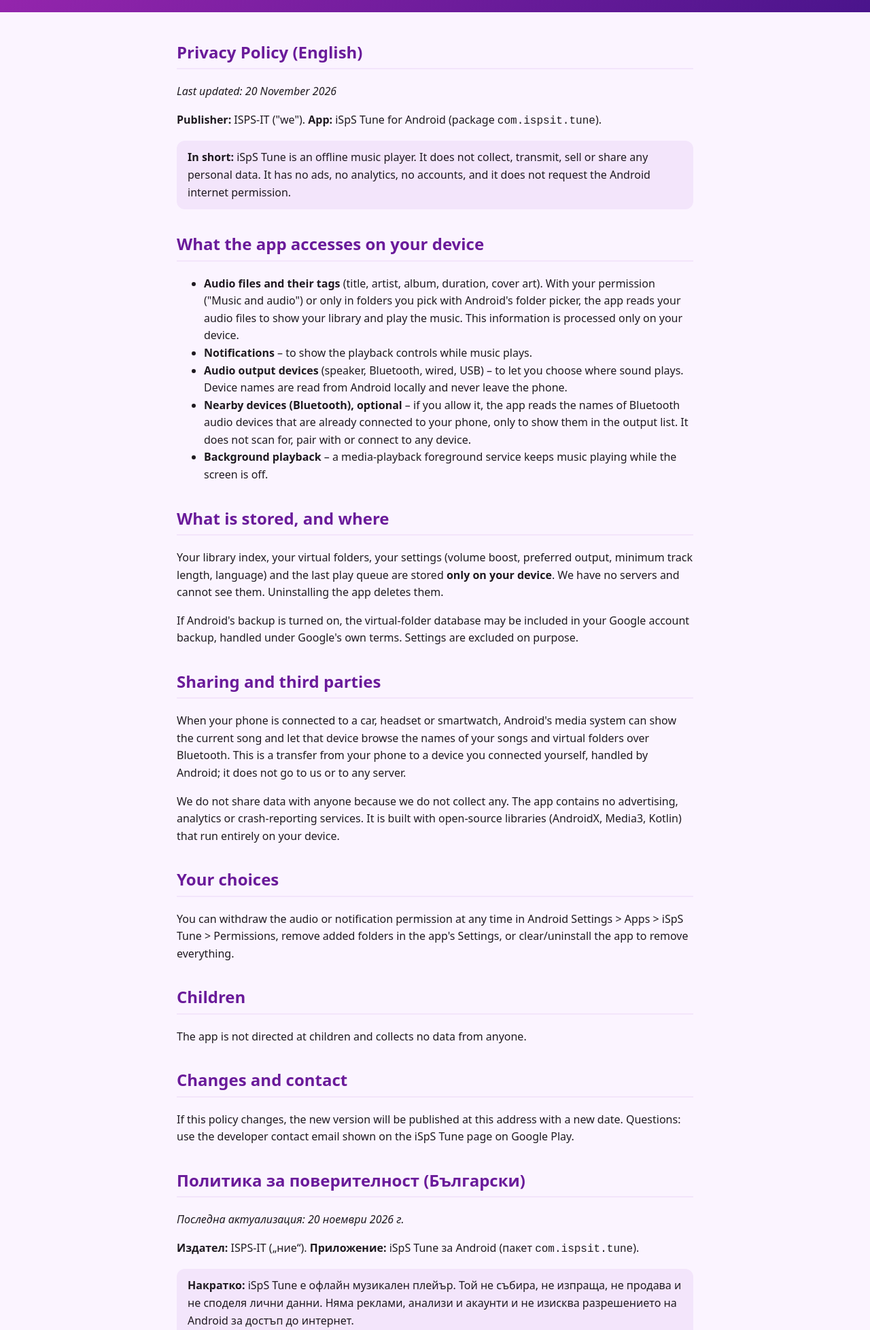
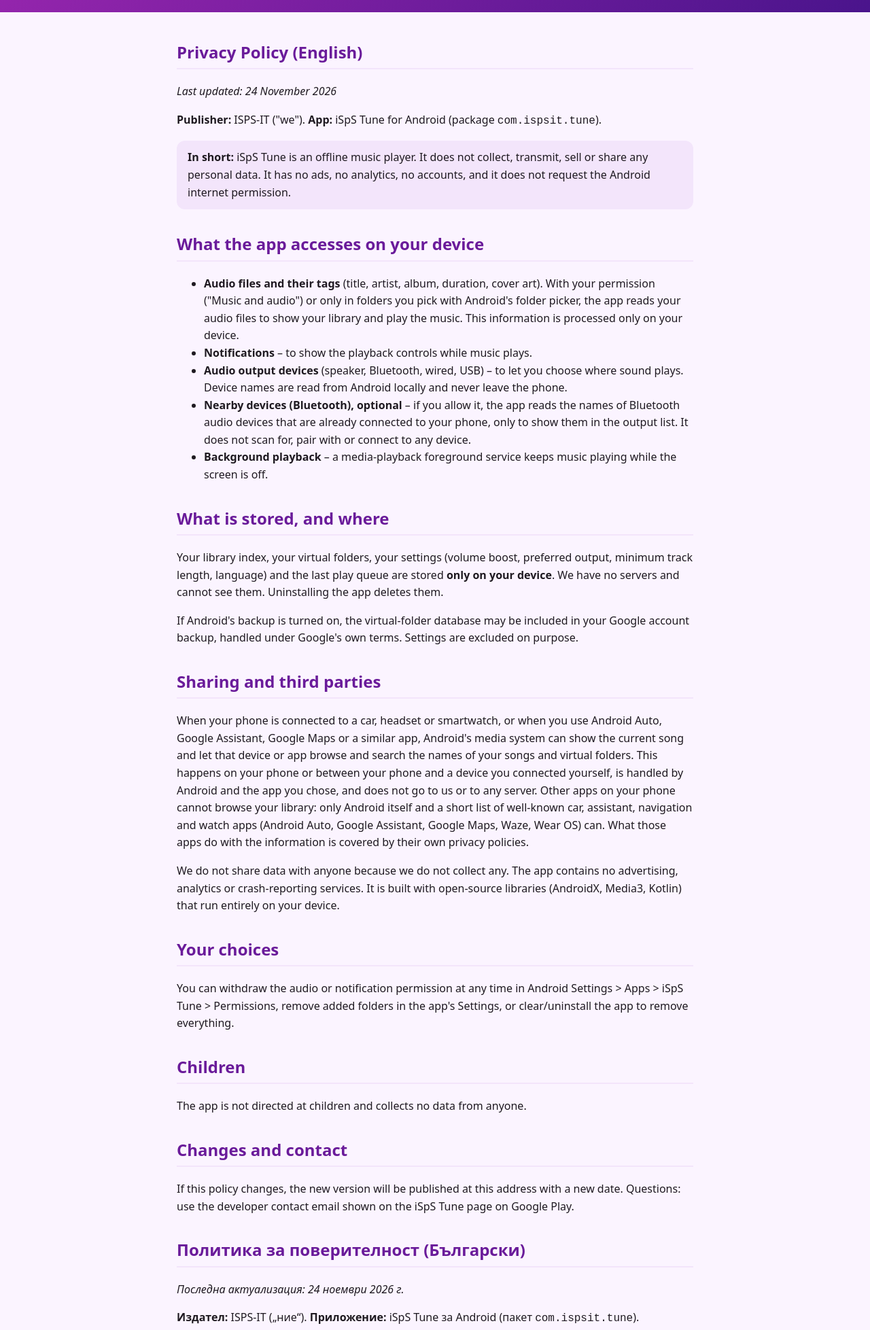
Before and after one commit to Ispanikas/ispstune-privacy, a plain HTML site: page index.html in a window 1280 px wide. Shown: the part 140-2097 px from the top of the page at 68% size. Drawn offline with Linux system fonts and the light colour scheme.

Commit message:
Privacy policy: Android Auto, Assistant and Maps can browse the library (app 1.0.3)
Co-Authored-By: Claude Sonnet 5.5 <noreply@anthropic.com>

```diff
--- a/index.html
+++ b/index.html
@@ -27,7 +27,7 @@
 
 <section id="en" lang="en">
   <h2>Privacy Policy (English)</h2>
-  <p><em>Last updated: 20 November 2026</em></p>
+  <p><em>Last updated: 24 November 2026</em></p>
   <p><strong>Publisher:</strong> ISPS-IT ("we"). <strong>App:</strong> iSpS Tune for Android (package <code>com.ispsit.tune</code>).</p>
 
   <div class="box"><strong>In short:</strong> iSpS Tune is an offline music player. It does not collect, transmit, sell or share any personal data. It has no ads, no analytics, no accounts, and it does not request the Android internet permission.</div>
@@ -46,7 +46,7 @@
   <p>If Android's backup is turned on, the virtual-folder database may be included in your Google account backup, handled under Google's own terms. Settings are excluded on purpose.</p>
 
   <h2>Sharing and third parties</h2>
-  <p>When your phone is connected to a car, headset or smartwatch, Android's media system can show the current song and let that device browse the names of your songs and virtual folders over Bluetooth. This is a transfer from your phone to a device you connected yourself, handled by Android; it does not go to us or to any server.</p>
+  <p>When your phone is connected to a car, headset or smartwatch, or when you use Android Auto, Google Assistant, Google Maps or a similar app, Android's media system can show the current song and let that device or app browse and search the names of your songs and virtual folders. This happens on your phone or between your phone and a device you connected yourself, is handled by Android and the app you chose, and does not go to us or to any server. Other apps on your phone cannot browse your library: only Android itself and a short list of well-known car, assistant, navigation and watch apps (Android Auto, Google Assistant, Google Maps, Waze, Wear OS) can. What those apps do with the information is covered by their own privacy policies.</p>
   <p>We do not share data with anyone because we do not collect any. The app contains no advertising, analytics or crash-reporting services. It is built with open-source libraries (AndroidX, Media3, Kotlin) that run entirely on your device.</p>
 
   <h2>Your choices</h2>
@@ -61,7 +61,7 @@
 
 <section id="bg" lang="bg">
   <h2>Политика за поверителност (Български)</h2>
-  <p><em>Последна актуализация: 20 ноември 2026 г.</em></p>
+  <p><em>Последна актуализация: 24 ноември 2026 г.</em></p>
   <p><strong>Издател:</strong> ISPS-IT („ние“). <strong>Приложение:</strong> iSpS Tune за Android (пакет <code>com.ispsit.tune</code>).</p>
 
   <div class="box"><strong>Накратко:</strong> iSpS Tune е офлайн музикален плейър. Той не събира, не изпраща, не продава и не споделя лични данни. Няма реклами, анализи и акаунти и не изисква разрешението на Android за достъп до интернет.</div>
@@ -80,7 +80,7 @@
   <p>Ако архивирането на Android е включено, базата с виртуални папки може да бъде част от архива на акаунта ти в Google, при условията на Google. Настройките умишлено са изключени.</p>
 
   <h2>Споделяне и трети страни</h2>
-  <p>Когато телефонът ти е свързан с автомобил, слушалки или смарт часовник, медийната система на Android може да покаже текущата песен и да позволи на това устройство да разглежда имената на песните и виртуалните ти папки през Bluetooth. Това е пренос от телефона ти към устройство, което си свързал сам, управляван от Android; не стига до нас или до някакъв сървър.</p>
+  <p>Когато телефонът ти е свързан с автомобил, слушалки или смарт часовник, или когато използваш Android Auto, Google Assistant, Google Maps или подобно приложение, медийната система на Android може да покаже текущата песен и да позволи на това устройство или приложение да разглежда и търси имената на песните и виртуалните ти папки. Това става на телефона ти или между телефона ти и устройство, което си свързал сам, управлява се от Android и от приложението, което си избрал, и не стига до нас или до някакъв сървър. Други приложения на телефона не могат да разглеждат библиотеката ти: само самият Android и кратък списък с добре познати приложения за кола, асистенти, навигация и часовници (Android Auto, Google Assistant, Google Maps, Waze, Wear OS). Какво правят тези приложения с информацията се урежда от собствените им политики за поверителност.</p>
   <p>Не споделяме данни с никого, защото не събираме такива. Приложението не съдържа рекламни, аналитични или услуги за отчитане на сривове. Изградено е с библиотеки с отворен код (AndroidX, Media3, Kotlin), които работят изцяло на устройството ти.</p>
 
   <h2>Твоят избор</h2>
```
